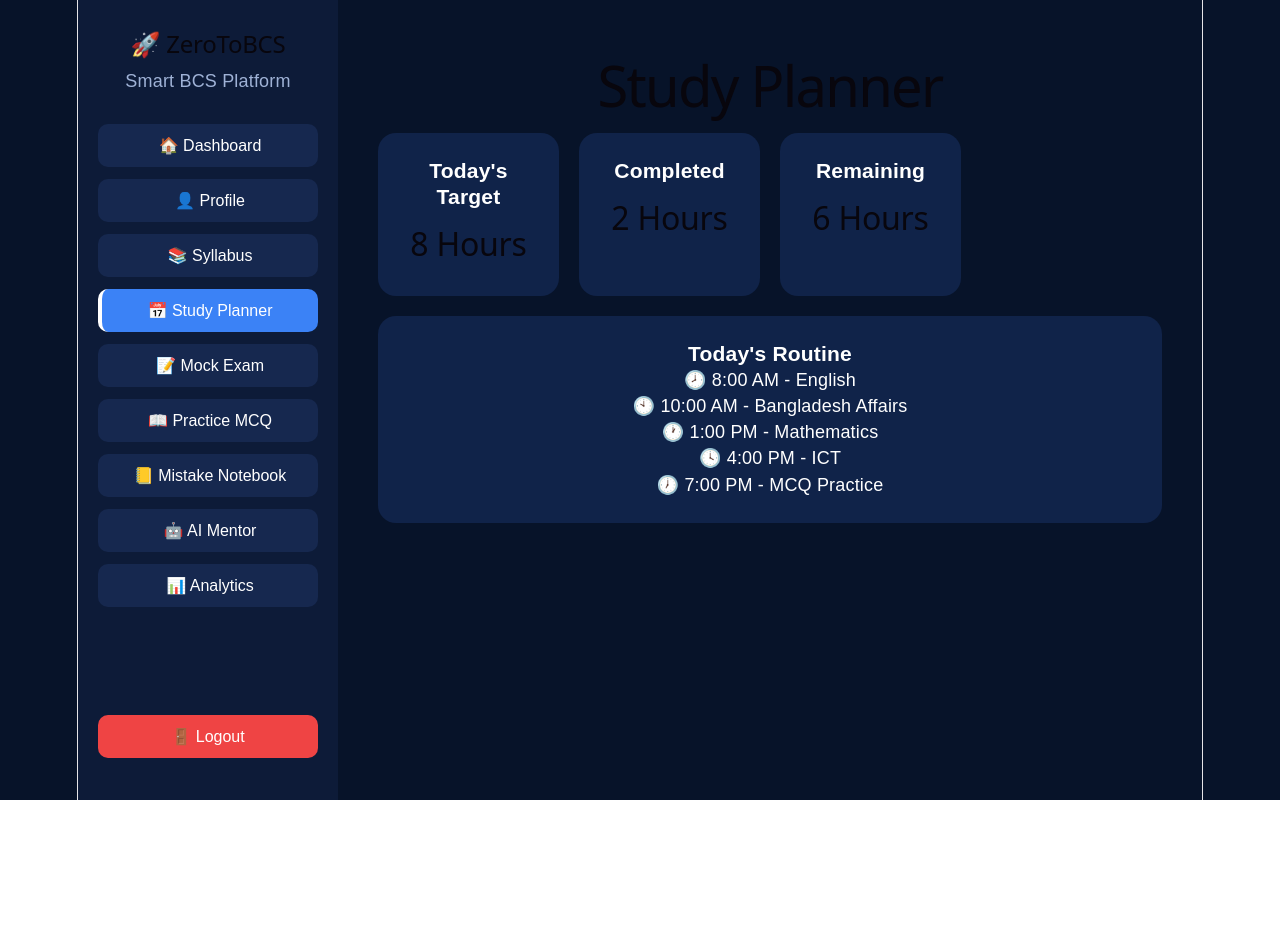
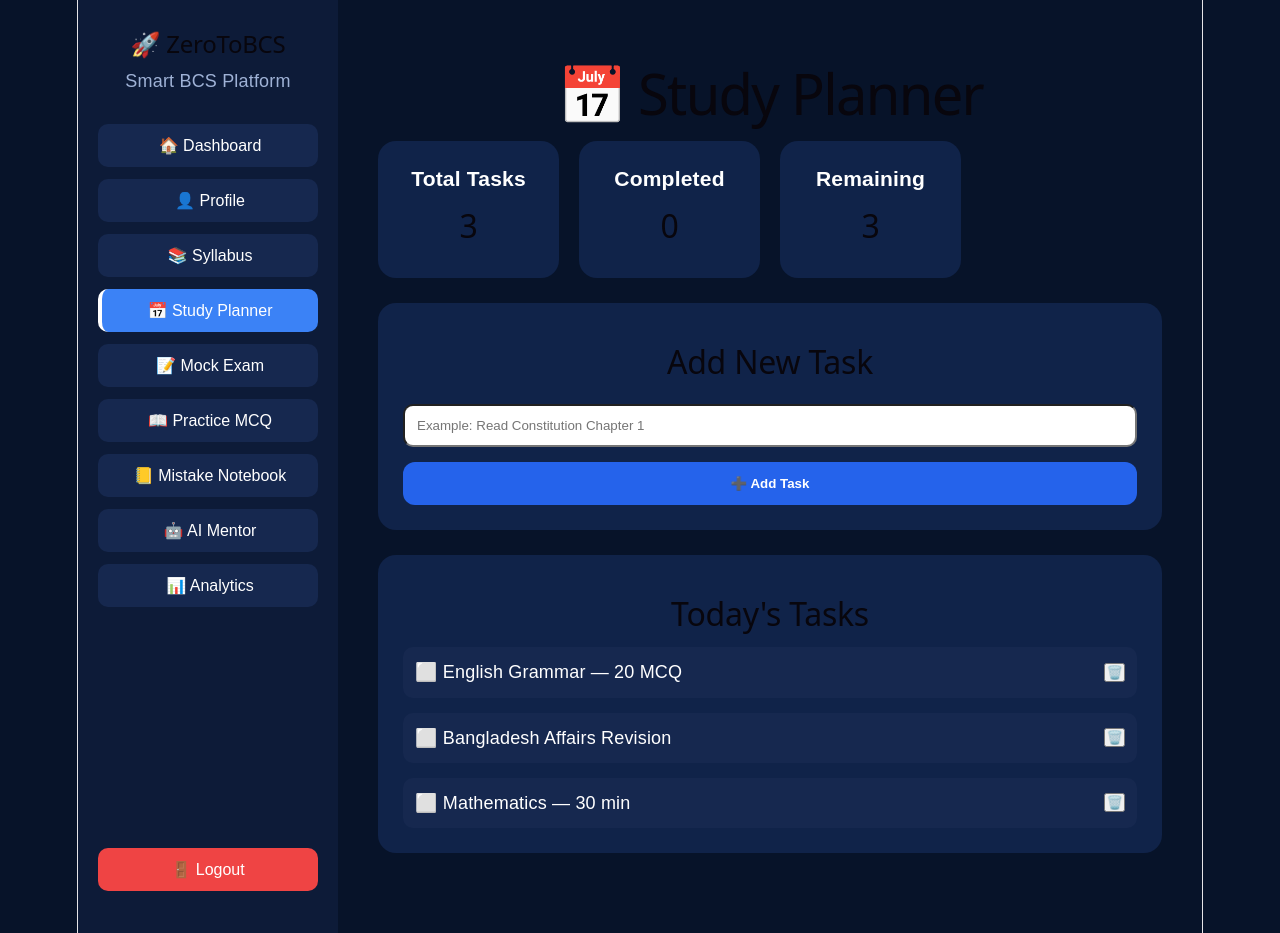
Before and after one commit to munna0toBCS/ZeroToBCS, a React (Vite) app: page /planner in a window 1280 px wide. Before the commit the page ends 800 px from the top, so only its background shows below. Built offline with nearby package versions, Linux system fonts and the light colour scheme; no server answers; sample sign-in values are in the browser's storage.

Commit message:
Added study planner tasks

```diff
--- a/src/pages/Dashboard.jsx
+++ b/src/pages/Dashboard.jsx
@@ -1,22 +1,50 @@
-import { useEffect, useState } from "react";
+import { useEffect, useMemo, useState } from "react";
 import { useNavigate } from "react-router-dom";
 import { auth } from "../firebase";
 import { getUserProfile } from "../services/userService";
 import StatCard from "../components/ui/StatCard";
 
+const quotes = [
+  "Discipline beats motivation.",
+  "One mock exam today is better than ten plans tomorrow.",
+  "Small progress every day becomes big success.",
+  "Consistency is the real shortcut.",
+  "Your future cadre life starts with today’s effort.",
+];
+
 export default function Dashboard() {
   const navigate = useNavigate();
   const [profile, setProfile] = useState(null);
+  const [loading, setLoading] = useState(true);
+
+  const quote = useMemo(() => {
+    return quotes[Math.floor(Math.random() * quotes.length)];
+  }, []);
 
   useEffect(() => {
     const loadProfile = async () => {
       const user = auth.currentUser;
+
+      if (!user) {
+        setLoading(false);
+        return;
+      }
+
       const data = await getUserProfile(user.uid);
       setProfile(data);
+      setLoading(false);
     };
 
     loadProfile();
   }, []);
+
+  if (loading) {
+    return (
+      <div className="card" style={{ maxWidth: "600px", margin: "40px auto" }}>
+    <h2>Preparing your dashboard...</h2>
+      </div>
+    );
+  }
 
   const displayName =
     profile?.name || profile?.email?.split("@")[0] || "Cadet";
@@ -36,6 +64,11 @@ export default function Dashboard() {
         <p>🏫 University: {profile?.university || "Not set"}</p>
         <p>🎓 Graduation Year: {profile?.graduationYear || "Not set"}</p>
         <p>⏱️ Daily Goal: {profile?.dailyGoal || "2 Hours"}</p>
+
+        <div style={{ marginTop: "20px" }}>
+          <h3>💬 Quote of the Day</h3>
+          <p style={{ marginTop: "8px", fontStyle: "italic" }}>"{quote}"</p>
+        </div>
       </section>
 
       <section className="cards">
--- a/src/pages/StudyPlanner.jsx
+++ b/src/pages/StudyPlanner.jsx
@@ -1,34 +1,114 @@
+import { useState } from "react";
+import Button from "../components/ui/Button";
+
 export default function StudyPlanner() {
+  const [task, setTask] = useState("");
+  const [tasks, setTasks] = useState([
+    { id: 1, text: "English Grammar — 20 MCQ", done: false },
+    { id: 2, text: "Bangladesh Affairs Revision", done: false },
+    { id: 3, text: "Mathematics — 30 min", done: false },
+  ]);
+
+  const addTask = () => {
+    if (!task.trim()) return;
+
+    setTasks([
+      ...tasks,
+      {
+        id: Date.now(),
+        text: task,
+        done: false,
+      },
+    ]);
+
+    setTask("");
+  };
+
+  const toggleTask = (id) => {
+    setTasks(
+      tasks.map((item) =>
+        item.id === id ? { ...item, done: !item.done } : item
+      )
+    );
+  };
+
+  const deleteTask = (id) => {
+    setTasks(tasks.filter((item) => item.id !== id));
+  };
+
+  const completed = tasks.filter((item) => item.done).length;
+
   return (
-    <>
-      <h1>Study Planner</h1>
+    <div style={{ maxWidth: "900px", margin: "40px auto" }}>
+      <h1>📅 Study Planner</h1>
 
       <div className="cards">
         <div className="card">
-          <h3>Today's Target</h3>
-          <h2>8 Hours</h2>
+          <h3>Total Tasks</h3>
+          <h2>{tasks.length}</h2>
         </div>
 
         <div className="card">
           <h3>Completed</h3>
-          <h2>2 Hours</h2>
+          <h2>{completed}</h2>
         </div>
 
         <div className="card">
           <h3>Remaining</h3>
-          <h2>6 Hours</h2>
+          <h2>{tasks.length - completed}</h2>
         </div>
       </div>
 
-      <div className="card" style={{ marginTop: "20px" }}>
-        <h3>Today's Routine</h3>
+      <div className="card" style={{ marginTop: "25px" }}>
+        <h2>Add New Task</h2>
 
-        <p>🕗 8:00 AM - English</p>
-        <p>🕙 10:00 AM - Bangladesh Affairs</p>
-        <p>🕐 1:00 PM - Mathematics</p>
-        <p>🕓 4:00 PM - ICT</p>
-        <p>🕖 7:00 PM - MCQ Practice</p>
+        <input
+          value={task}
+          onChange={(e) => setTask(e.target.value)}
+          placeholder="Example: Read Constitution Chapter 1"
+          style={{
+            width: "100%",
+            padding: "12px",
+            marginTop: "15px",
+            marginBottom: "15px",
+            borderRadius: "10px",
+          }}
+        />
+
+        <Button onClick={addTask}>➕ Add Task</Button>
       </div>
-    </>
+
+      <div className="card" style={{ marginTop: "25px" }}>
+        <h2>Today's Tasks</h2>
+
+        {tasks.map((item) => (
+          <div
+            key={item.id}
+            style={{
+              display: "flex",
+              justifyContent: "space-between",
+              alignItems: "center",
+              marginTop: "15px",
+              padding: "12px",
+              background: "#16284f",
+              borderRadius: "10px",
+            }}
+          >
+            <span
+              onClick={() => toggleTask(item.id)}
+              style={{
+                cursor: "pointer",
+                textDecoration: item.done ? "line-through" : "none",
+                opacity: item.done ? 0.6 : 1,
+              }}
+            >
+              {item.done ? "✅" : "⬜"} {item.text}
+            </span>
+
+            <button onClick={() => deleteTask(item.id)}>🗑️</button>
+          </div>
+        ))}
+      </div>
+    </div>
   );
 }
```
